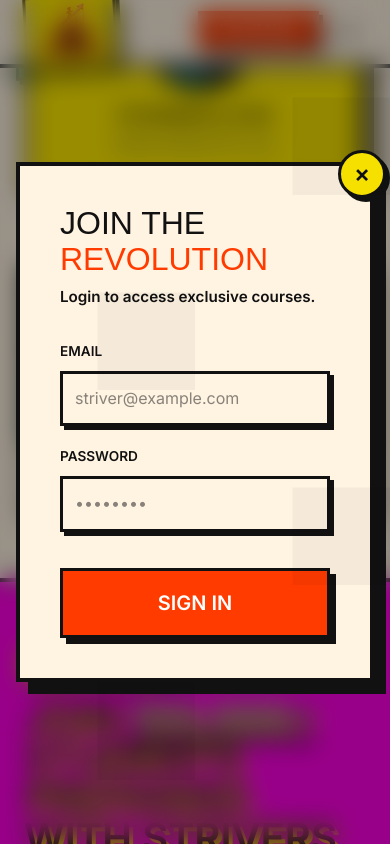
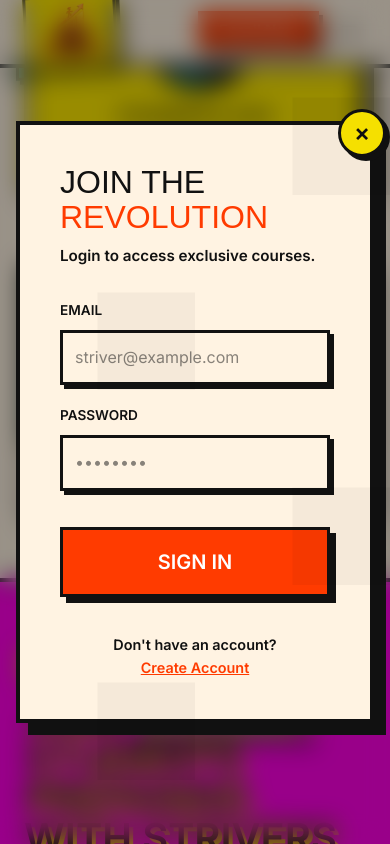
Before and after one commit to Dhritish-Mukherjee/strivers-site, a React (Vite) app: page / in a window 390 px wide. Both pictures are taken after a click on the link "JOIN FREE". Shown: the part 1624-2468 px from the top of the page. Built offline with nearby package versions, Linux system fonts and the light colour scheme.

Commit message:
feat: add create account mode with phone number and opt-in checkbox to login modal

```diff
--- a/src/components/LoginModal.jsx
+++ b/src/components/LoginModal.jsx
@@ -3,9 +3,13 @@
 
 export default function LoginModal() {
   const [isOpen, setIsOpen] = useState(false);
+  const [isSignUp, setIsSignUp] = useState(false);
 
   useEffect(() => {
-    const handleOpen = () => setIsOpen(true);
+    const handleOpen = () => {
+      setIsOpen(true);
+      setIsSignUp(false);
+    };
     window.addEventListener('open-login-modal', handleOpen);
     return () => window.removeEventListener('open-login-modal', handleOpen);
   }, []);
@@ -108,7 +112,11 @@
               marginBottom: '0.5rem',
               lineHeight: 1.1,
             }}>
-              Join the <br/><span style={{ color: 'var(--color-accent, #c1440e)' }}>Revolution</span>
+              {isSignUp ? (
+                <>Create <br/><span style={{ color: 'var(--color-accent, #c1440e)' }}>Account</span></>
+              ) : (
+                <>Join the <br/><span style={{ color: 'var(--color-accent, #c1440e)' }}>Revolution</span></>
+              )}
             </h2>
             <p style={{
               fontFamily: 'var(--font-sans, "Inter", sans-serif)',
@@ -117,7 +125,7 @@
               marginBottom: '2rem',
               fontSize: '0.95rem'
             }}>
-              Login to access exclusive courses.
+              {isSignUp ? 'Sign up to get started.' : 'Login to access exclusive courses.'}
             </p>
 
             <form onSubmit={e => e.preventDefault()} style={{ display: 'flex', flexDirection: 'column', gap: '1.25rem' }}>
@@ -177,6 +185,65 @@
                 />
               </div>
 
+              {isSignUp && (
+                <div>
+                  <label style={{ display: 'block', fontWeight: 800, marginBottom: '0.5rem', textTransform: 'uppercase', fontSize: '0.85rem' }}>Phone Number</label>
+                  <input
+                    type="tel"
+                    placeholder="+91 9999999999"
+                    required
+                    style={{
+                      width: '100%',
+                      padding: '0.75rem',
+                      fontFamily: 'var(--font-sans)',
+                      fontSize: '1rem',
+                      background: 'var(--color-paper, #f4f0e6)',
+                      border: '3px solid var(--color-ink, #1a1a1a)',
+                      boxShadow: '4px 4px 0px var(--color-ink, #1a1a1a)',
+                      outline: 'none',
+                      transition: 'box-shadow 0.2s, transform 0.2s',
+                      boxSizing: 'border-box'
+                    }}
+                    onFocus={e => {
+                      e.currentTarget.style.boxShadow = '6px 6px 0px var(--color-accent, #c1440e)';
+                      e.currentTarget.style.transform = 'translate(-2px, -2px)';
+                    }}
+                    onBlur={e => {
+                      e.currentTarget.style.boxShadow = '4px 4px 0px var(--color-ink, #1a1a1a)';
+                      e.currentTarget.style.transform = 'translate(0, 0)';
+                    }}
+                  />
+                </div>
+              )}
+
+              {isSignUp && (
+                <div style={{ display: 'flex', alignItems: 'flex-start', gap: '0.75rem', marginTop: '0.5rem' }}>
+                  <input
+                    type="checkbox"
+                    id="marketing-opt-in"
+                    required
+                    style={{
+                      marginTop: '0.25rem',
+                      width: '1.25rem',
+                      height: '1.25rem',
+                      accentColor: 'var(--color-accent, #c1440e)',
+                      cursor: 'pointer',
+                      border: '2px solid var(--color-ink)'
+                    }}
+                  />
+                  <label htmlFor="marketing-opt-in" style={{
+                    fontFamily: 'var(--font-sans)',
+                    fontSize: '0.85rem',
+                    fontWeight: 700,
+                    lineHeight: 1.4,
+                    color: 'var(--color-ink, #1a1a1a)',
+                    cursor: 'pointer'
+                  }}>
+                    I agree to receive advertisements, offers, and promotional emails from Strivers.
+                  </label>
+                </div>
+              )}
+
               <button
                 type="submit"
                 style={{
@@ -206,8 +273,35 @@
                   e.currentTarget.style.boxShadow = '6px 6px 0px var(--color-ink)';
                 }}
               >
-                Sign In
+                {isSignUp ? 'Create Account' : 'Sign In'}
               </button>
+
+              <div style={{
+                marginTop: '1rem',
+                textAlign: 'center',
+                fontFamily: 'var(--font-sans)',
+                fontWeight: 600,
+                fontSize: '0.9rem'
+              }}>
+                {isSignUp ? "Already have an account? " : "Don't have an account? "}
+                <button
+                  type="button"
+                  onClick={() => setIsSignUp(!isSignUp)}
+                  style={{
+                    background: 'none',
+                    border: 'none',
+                    color: 'var(--color-accent, #c1440e)',
+                    fontWeight: 800,
+                    textDecoration: 'underline',
+                    cursor: 'pointer',
+                    padding: 0,
+                    fontFamily: 'inherit',
+                    fontSize: 'inherit'
+                  }}
+                >
+                  {isSignUp ? 'Sign In' : 'Create Account'}
+                </button>
+              </div>
             </form>
           </motion.div>
         </div>
```
